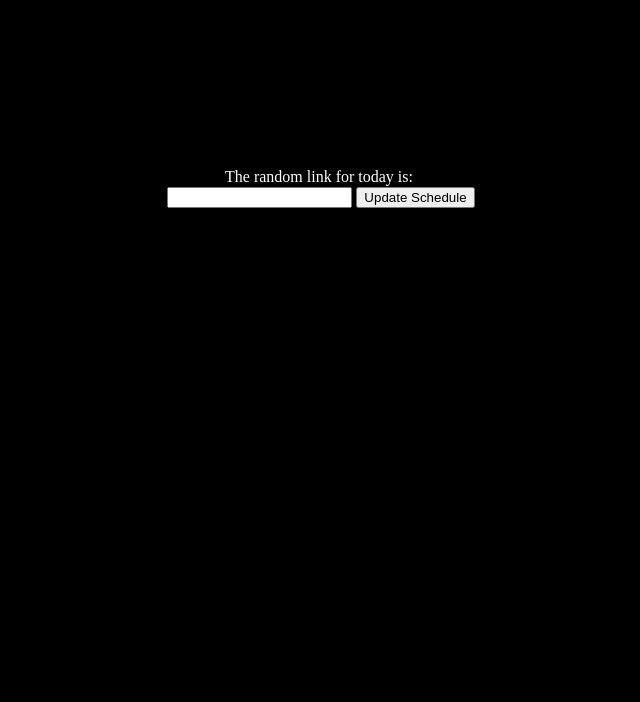
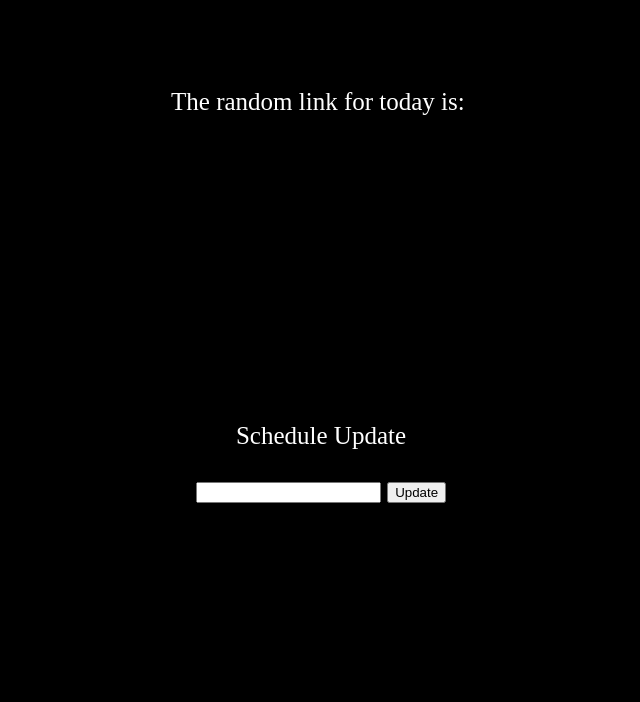
Before and after one commit to Proto007/UTA-Management-System, a Django app: page /6d975d9e9f5e6d5a461ded16097ec288/ in a window 1280 px wide. Shown: the top 702 px of the page, without its empty margins (319-959 px from the left). Run offline with Django 4.2, Linux system fonts and the light colour scheme; data that the repository does not hold is empty.

Commit message:
fixed styling for adminpage.html
Signed-off-by: Mark Faruque <umar.faruque54@myhunter.cuny.edu>

```diff
--- a/uta_management_system/static/css/adminpage.css
+++ b/uta_management_system/static/css/adminpage.css
@@ -1,15 +1,30 @@
 .content {
+    font-size: 25px;
     max-width: 100%;
-    height: auto;
     display: table;
     position: center;
     margin: 0 auto;
-    padding: 20vh;
+    text-align: center;
+    color: white;
+}
+
+.link {
+    position: relative;
+    margin: 0 auto;
+    padding: 10vh;
+}
+
+.update {
+    max-width: 100%;
+    position: center;
+    margin: 0 auto;
+    padding: 25vh;
     text-align: center;
     color: white;
 }
 
 .spoiler {
+    position: relative;
     display: inline-block;
     cursor: pointer;
     color: white;
@@ -44,7 +59,7 @@ body {
 
 .tooltip .tooltiptext {
     visibility: hidden;
-    width: 140px;
+    width: 200px;
     background-color: black;
     color: #fff;
     text-align: center;
@@ -54,7 +69,7 @@ body {
     z-index: 1;
     bottom: 100%;
     left: 50%;
-    margin-left: -60px;
+    margin-left: -99px;
     opacity: 0;
     transition: opacity 1s;
 }
--- a/uta_management_system/static/script/script.js
+++ b/uta_management_system/static/script/script.js
@@ -27,6 +27,6 @@ $(document).keydown(function(e){
 function copy(code) {
     navigator.clipboard.writeText(code);
     const tooltip = document.getElementById("myTooltip");
-    tooltip.innerHTML = "Copied to keyboard";
+    tooltip.innerHTML = "Copied to clipboard";
     tooltip.style.color="green";
 }
--- a/uta_management_system/templates/adminpage.html
+++ b/uta_management_system/templates/adminpage.html
@@ -10,16 +10,20 @@
     </head>
 
     <div class="content">
+    <div class="link">
         <body>The random link for today is:
             <span class="tooltip"><span class="spoiler" onclick=copy("{{  random_pass  }}") style="cursor: pointer;">{{ random_pass }}
                 <span class="tooltiptext" id="myTooltip">Copy to clipboard</span>
                     </span>
             </span>
         </body>
+    </div>
+    <div class="update">
         <form method="POST">
             {% csrf_token %}
+            <p>Schedule Update</p>
             <input type='url' name='file_link'>
-            <button type='submit'>Update Schedule</button>
+            <button type='submit'>Update</button>
             <div class="timeout">
                 {% if messages %}
                     {% for message in messages %}
@@ -29,4 +33,5 @@
             </div>
         </form>
     </div>
+    </div>
 </html>
```
